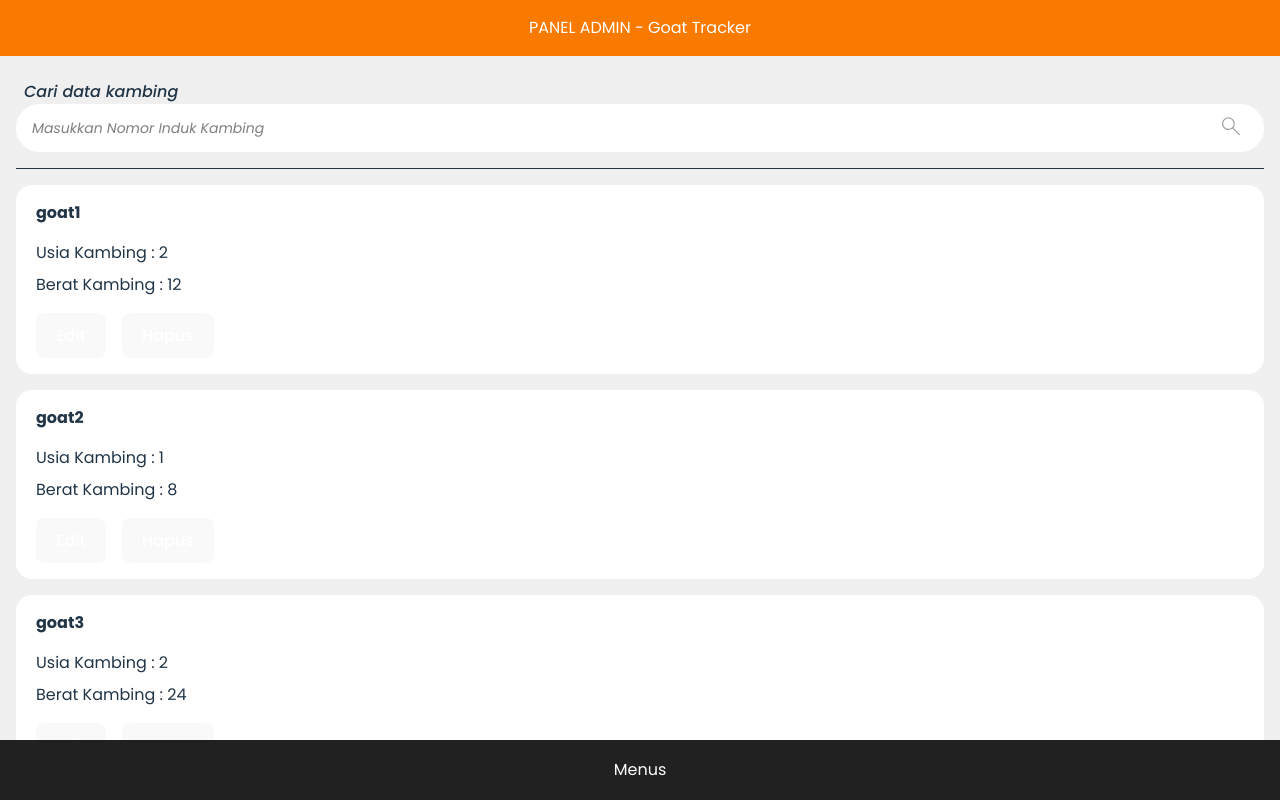
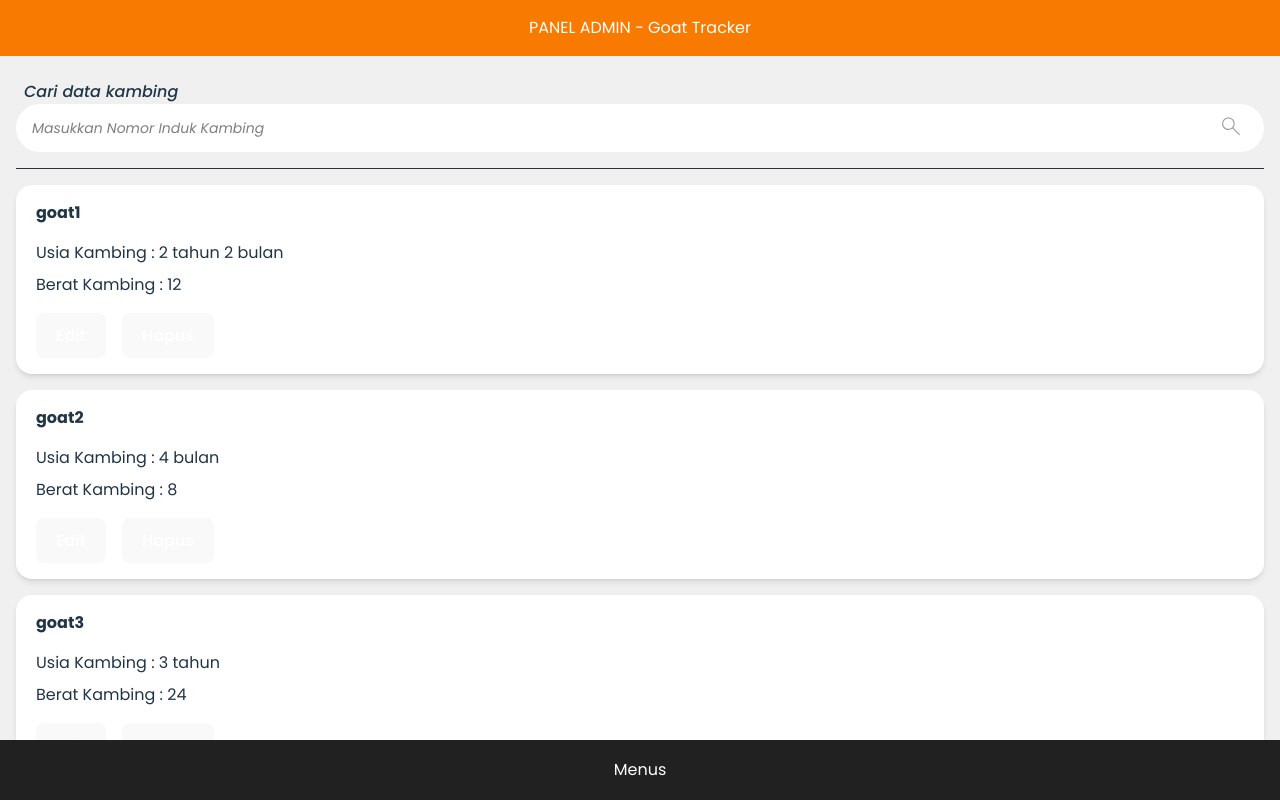
Before and after one commit to DimasEPS/react-raman-farm, a React (Vite) app: page / in a window 1280 px wide. Built offline with nearby package versions, Linux system fonts and the light colour scheme.

Commit message:
feat: update age calculation logic

```diff
--- /dev/null
+++ b/src/components/PaginationBar.tsx
@@ -0,0 +1,15 @@
+export default function PaginationBar({
+  currentPage,
+  setPage,
+  totalPage
+}: {
+  currentPage: number
+  setPage: (page: number) => void
+  totalPage: number
+}) {
+  return (
+    <div>
+
+    </div>
+  )
+}
--- a/src/pages/admin/GoatsPage.tsx
+++ b/src/pages/admin/GoatsPage.tsx
@@ -9,17 +9,17 @@ export default function GoatsPage() {
   const goats: Array<Data> = [
     {
       code: "goat1",
-      birthDate: new Date(now.getFullYear() - 2, now.getMonth()),
+      birthDate: new Date(now.getFullYear() - 2, now.getMonth() - 2),
       currentWeight: 12
     },
     {
       code: "goat2",
-      birthDate: new Date(now.getFullYear() - 1, now.getMonth()),
+      birthDate: new Date(now.getFullYear() - 1, now.getMonth() + 8),
       currentWeight: 8
     },
     {
       code: "goat3",
-      birthDate: new Date(now.getFullYear() - 2, now.getMonth()),
+      birthDate: new Date(now.getFullYear() - 3, now.getMonth()),
       currentWeight: 24
     },
   ]
@@ -54,11 +54,13 @@ function Card({
   birthDate,
   currentWeight
 }: Data) {
+  const { year, month } = calculateAge(birthDate)
+
   return (
-  <div className="flex flex-col px-5 py-4 gap-4 bg-white rounded-2xl">
+    <div className="flex flex-col px-5 py-4 gap-4 bg-white rounded-2xl shadow-md">
       <b>{code}</b>
       <div className="flex flex-col gap-2">
-      <span>Usia Kambing  : {calculateAge(birthDate)}</span>
+        <span>Usia Kambing  : {year > 0 && `${year} tahun`} {month > 0 && `${month} bulan`}</span>
         <span>Berat Kambing : {Number(currentWeight.toFixed(1))}</span>
       </div>
       <div className="flex gap-4 text-white">
@@ -71,17 +73,22 @@ function Card({
 
 type Data = Pick<Goat, "code" | "birthDate" | "currentWeight">
 
-function calculateAge(birthDate: Date): number {
-  const today = new Date();
-  let age = today.getFullYear() - birthDate.getFullYear();
+function calculateAge(birthDate: Date): {
+  year: number
+  month: number
+} {
+  const today = new Date()
+  let year = today.getFullYear() - birthDate.getFullYear()
+  let month = today.getMonth() - birthDate.getMonth()
 
-  const hasHadBirthdayThisYear =
-    today.getMonth() > birthDate.getMonth() ||
-    (today.getMonth() === birthDate.getMonth() && today.getDate() >= birthDate.getDate());
-
-  if (!hasHadBirthdayThisYear) {
-    age--;
+  if (today.getDate() < birthDate.getDate() && month === 0) {
+    month--
   }
 
-  return age;
+  if (month < 0) {
+    year--
+    month += 12
   }
+
+  return { year, month }
+}
--- a/src/repositories/mocks/goats.ts
+++ b/src/repositories/mocks/goats.ts
@@ -1,5 +1,5 @@
 import type { Goat } from "../../models/Goat";
 
-const goatsMock: Array<Goat> = [
+const mockGoats: Array<Goat> = [
 
 ]
```
Lines whose indentation alone changed are shown as unchanged.
